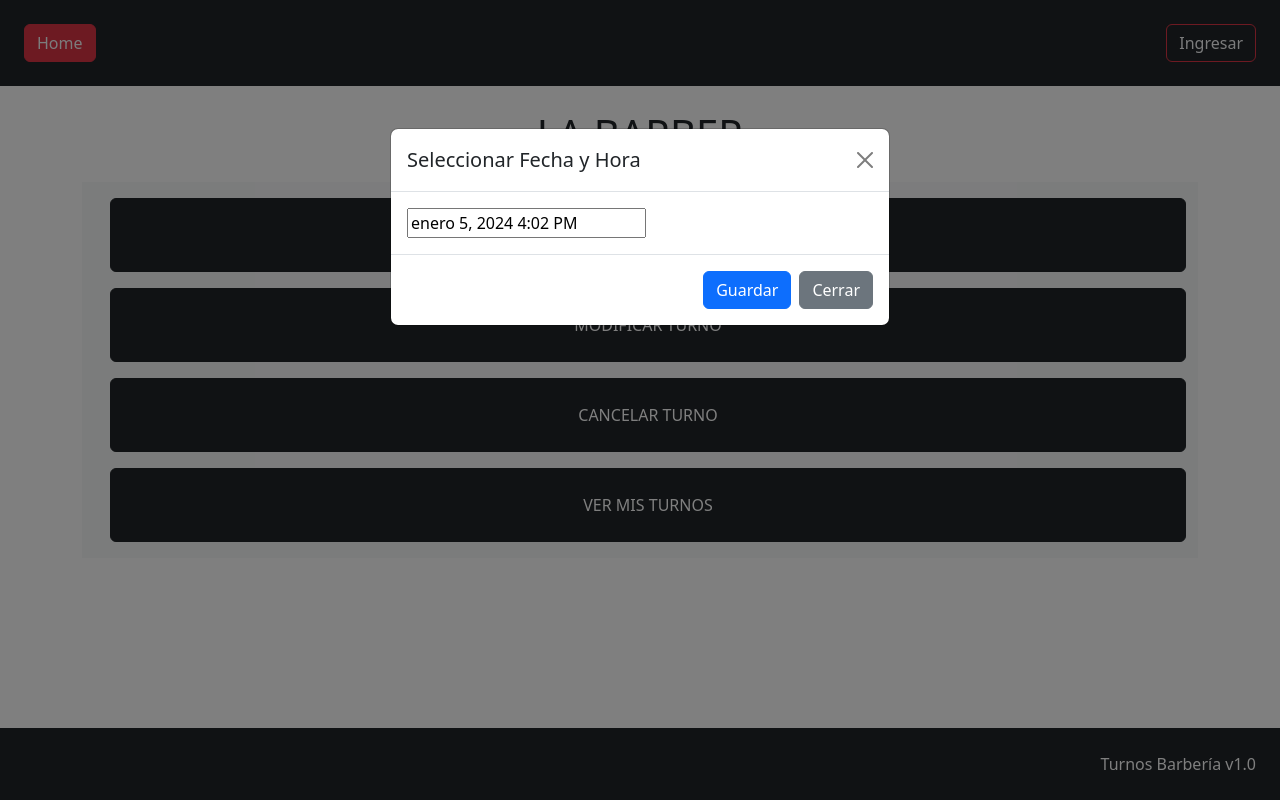
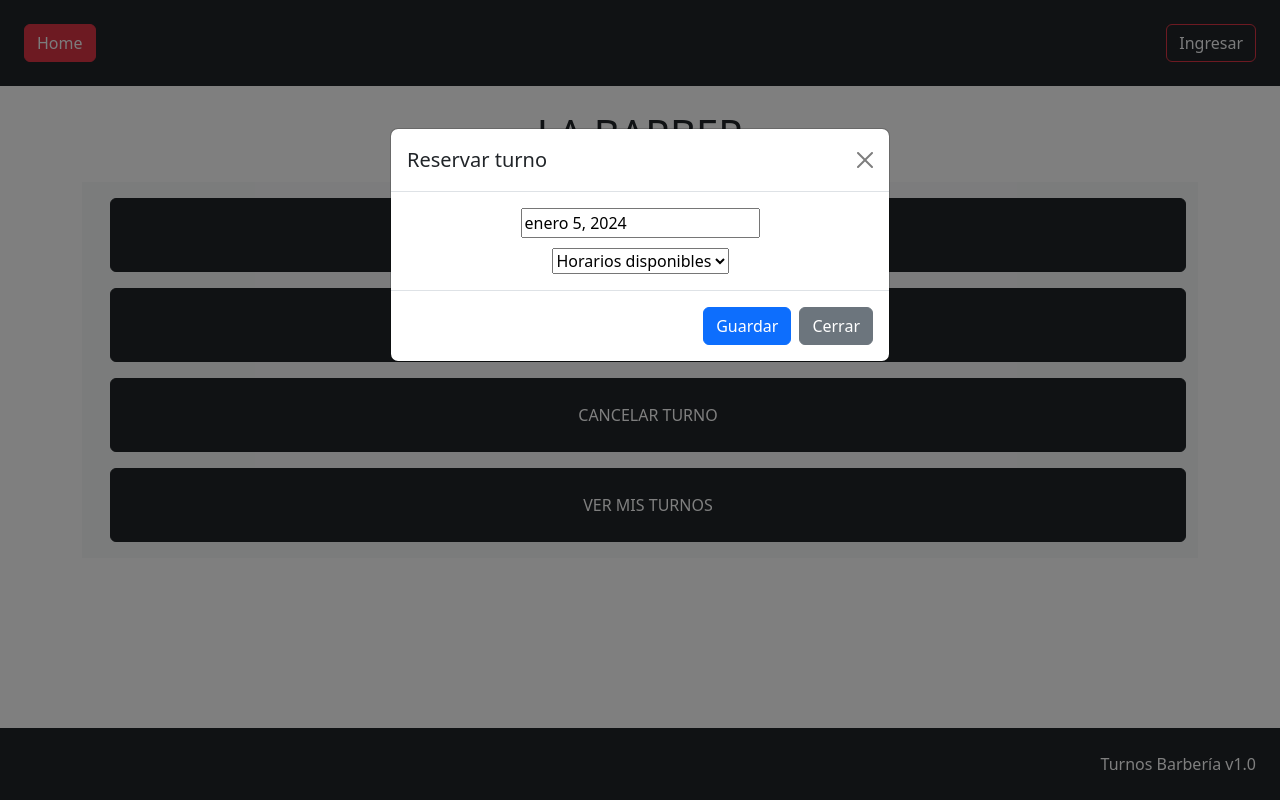
Before and after one commit to makzzer/barber-react, a React (Vite) app: page / in a window 1280 px wide. Both pictures are taken after a click on the button "RESERVAR TURNO". Built offline with nearby package versions, Linux system fonts and the light colour scheme.

Commit message:
separada fecha y hora

```diff
--- a/src/components/calendar/SelectorFecha.jsx
+++ b/src/components/calendar/SelectorFecha.jsx
@@ -11,25 +11,26 @@ const SelectorFecha = ({ isOpen, onClose, onDateSelect }) => {
   twoWeeksLater.setDate(today.getDate() + 14);
 
   const [selectedDate, setSelectedDate] = useState(today);
+  const [selectedTime, setSelectedTime] = useState("");
 
   const handleDateChange = (date) => {
     setSelectedDate(date);
   };
 
+  const handleTimeChange = (e) => {
+    setSelectedTime(e.target.value);
+  };
+
   const handleSave = () => {
     console.log("Fecha seleccionada:", selectedDate);
-      // Puedes realizar acciones adicionales con la fecha seleccionada aquí
+    console.log("Hora seleccionada:", selectedTime);
     onClose();
   };
 
-    const timeOptions = ["09:00", "09:30", "10:00", "10:30", "11:00", "11:30", "12:00", "12:30", "13:00", "13:30", "14:00", "14:30", "15:00", "15:30", "16:00", "16:30", "17:00", "17:30", "18:00", "18:30", "19:00"];
-
-    const convertToTime = (timeString) => {
-      const [hours, minutes] = timeString.split(":");
-      return new Date(today.getFullYear(), today.getMonth(), today.getDate(), parseInt(hours), parseInt(minutes));
-    };
-
-    const timeOptionsObjects = timeOptions.map(convertToTime);
+  const timeOptions = [
+    "09:00", "09:30", "10:00", "10:30", "11:00", "11:30", "12:00", "12:30", "13:00", "13:30",
+    "14:00", "14:30", "15:00", "15:30", "16:00", "16:30", "17:00", "17:30", "18:00", "18:30", "19:00"
+  ];
 
   useEffect(() => {
     if (isOpen) {
@@ -57,25 +58,43 @@ const SelectorFecha = ({ isOpen, onClose, onDateSelect }) => {
 
       {isOpen ? (
         <div className="modal show" tabIndex="-1" role="dialog" style={{ display: "block" }}>
-            <div className="modal-dialog" role="document" style={{ margin: "10% auto" }}>
+          <div
+            className="modal-dialog"
+            role="document"
+            style={{
+              marginTop: "10%",
+              maxHeight: "80%",
+              overflowY: "auto",
+              // Aplicar estilos específicos para pantallas pequeñas
+              "@media (max-width: 768px)": {
+                marginTop: "5%",
+                maxHeight: "90%",
+              },
+            }}
+          >
             <div className="modal-content">
               <div className="modal-header">
-                  <h5 className="modal-title">Seleccionar Fecha y Hora</h5>
+                <h5 className="modal-title">Reservar turno</h5>
                 <button type="button" className="btn-close" onClick={onClose} aria-label="Close"></button>
               </div>
-                <div className="modal-body">
+              <div className="modal-body" style={{ textAlign: "center" }}>
                 <DatePicker
                   selected={selectedDate}
                   onChange={handleDateChange}
-                    showTimeSelect
                   locale={es}
-                    timeFormat="HH:mm"
-                    timeIntervals={30}
-                    dateFormat="MMMM d, yyyy h:mm aa"
+                  dateFormat="MMMM d, yyyy"
                   minDate={today}
                   maxDate={twoWeeksLater}
-                    includeTimes={timeOptionsObjects}
                 />
+                <br />
+                <select value={selectedTime} onChange={handleTimeChange} style={{ marginTop: "10px" }}>
+                  <option value="" disabled>Horarios disponibles</option>
+                  {timeOptions.map((time, index) => (
+                    <option key={index} value={time}>
+                      {time}
+                    </option>
+                  ))}
+                </select>
               </div>
               <div className="modal-footer">
                 <button type="button" className="btn btn-primary" onClick={handleSave}>
```
Lines whose indentation alone changed are shown as unchanged.
